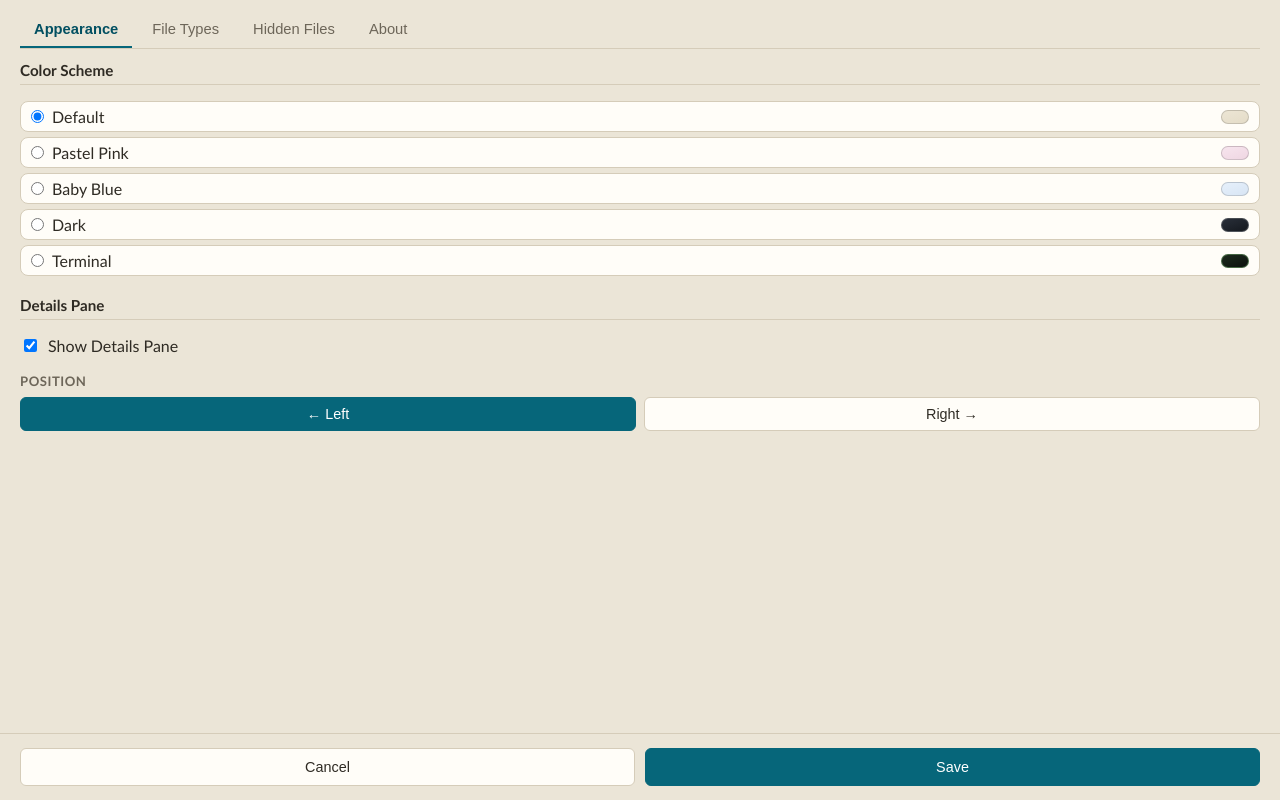
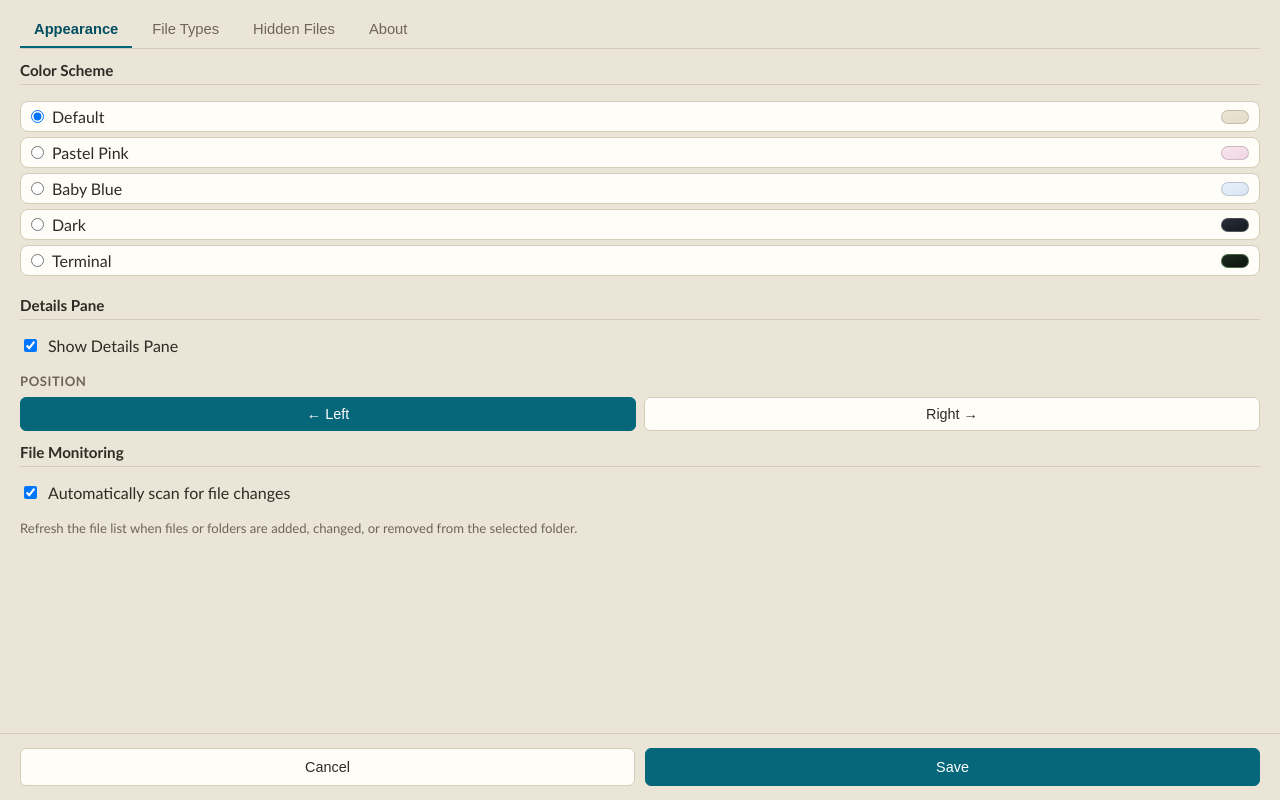
Before and after one commit to wi-ry/PrintaView, an Electron app: page src/renderer/settings.html in a window 1280 px wide. Drawn offline with Linux system fonts and the light colour scheme; no server answers.

Commit message:
feat: add automatic file scanning setting

```diff
--- a/src/renderer/settings.html
+++ b/src/renderer/settings.html
@@ -391,6 +391,16 @@
           </div>
         </div>
 
+        <div class="settings-section">
+          <div class="settings-section-title">File Monitoring</div>
+          <div class="settings-item">
+            <label>
+              <input id="auto-scan-files" type="checkbox" checked />
+              Automatically scan for file changes
+            </label>
+          </div>
+          <p class="settings-help">Refresh the file list when files or folders are added, changed, or removed from the selected folder.</p>
+        </div>
       </section>
 
       <section id="file-types-panel" class="settings-tab-panel" role="tabpanel"
```
